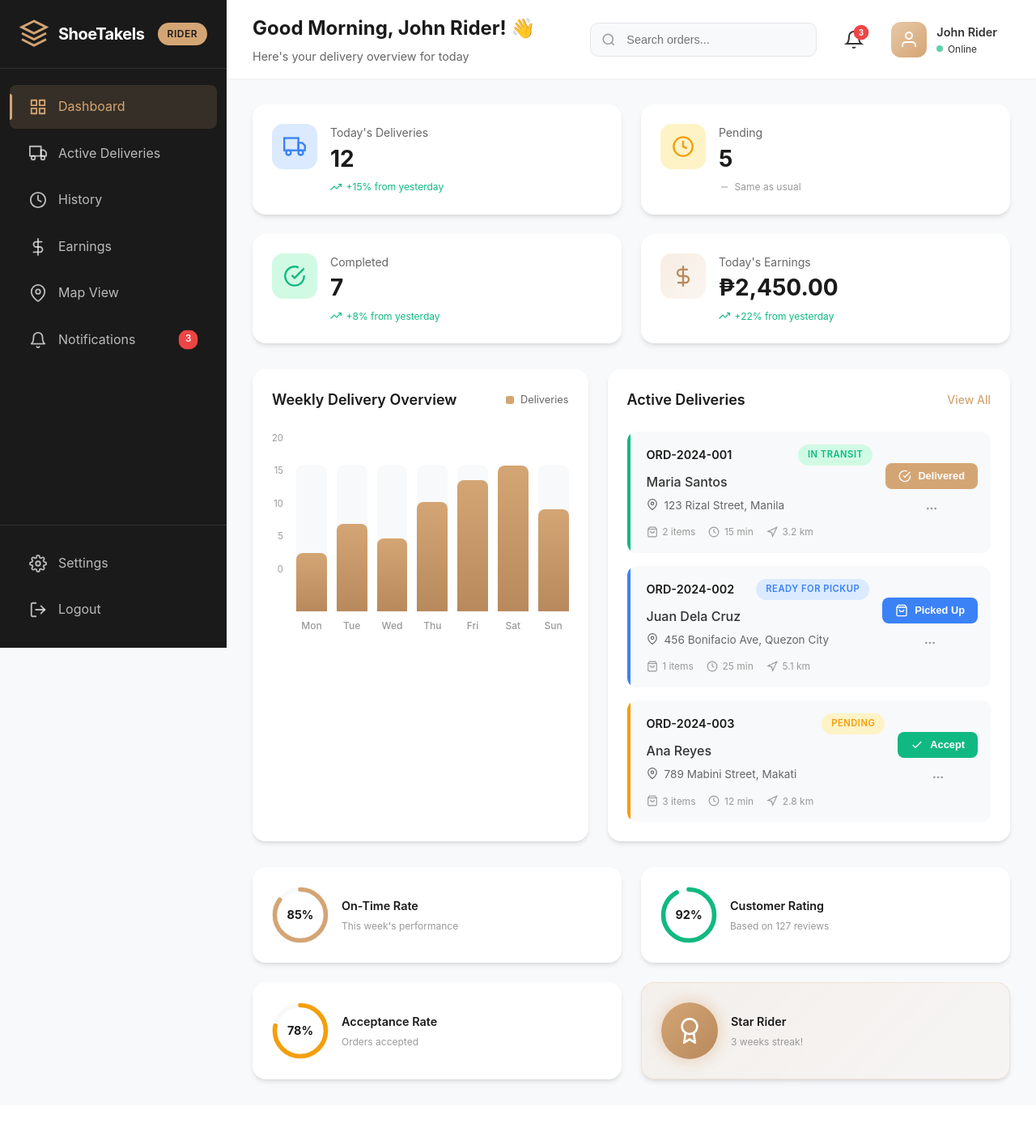
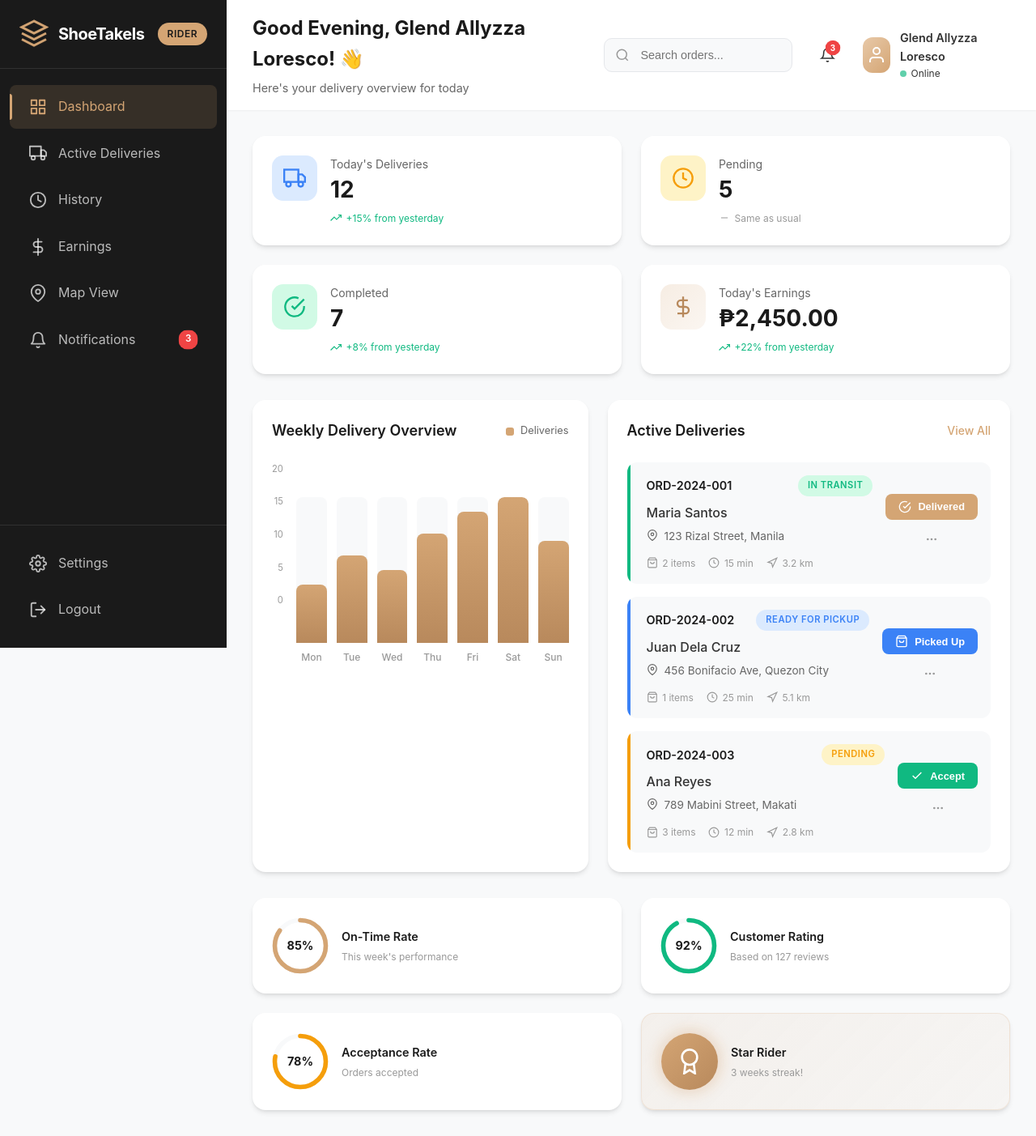
Before and after one commit to vincentagbuya03/Shoes_Store, a PHP site: page /delivery-rider.php in a window 1280 px wide. Shown: the whole page at 81% size. Before the commit the page ends 1338 px from the top, so only its background shows below. Run offline with PHP 8.4, Linux system fonts and the light colour scheme; a user stored in the database is signed in.

Commit message:
Address code review feedback: add authentication placeholder, dynamic greeting, and error handling
Co-authored-by: vincentagbuya03 <191321636+vincentagbuya03@users.noreply.github.com>

```diff
--- a/delivery-rider.php
+++ b/delivery-rider.php
@@ -1,8 +1,27 @@
 <?php
 session_start();
 
+// Authentication check - redirect to login if not authenticated as rider
+// Note: In production, add proper rider authentication check
+// if (!isset($_SESSION['rider_id'])) {
+//     header('Location: login.php');
+//     exit();
+// }
+
+// Dynamic greeting based on time of day
+$hour = (int)date('H');
+if ($hour >= 5 && $hour < 12) {
+    $greeting = "Good Morning";
+} elseif ($hour >= 12 && $hour < 17) {
+    $greeting = "Good Afternoon";
+} elseif ($hour >= 17 && $hour < 21) {
+    $greeting = "Good Evening";
+} else {
+    $greeting = "Hello";
+}
+
 // Demo data for the delivery rider dashboard
-$rider_name = "John Rider";
+$rider_name = $_SESSION['rider_name'] ?? "John Rider";
 $today_deliveries = 12;
 $pending_deliveries = 5;
 $completed_deliveries = 7;
@@ -160,7 +179,7 @@ $max_deliveries = max(array_column($weekly_stats, 'deliveries'));
                         </svg>
                     </button>
                     <div class="greeting">
-                        <h1>Good Morning, <?php echo htmlspecialchars($rider_name); ?>! 👋</h1>
+                        <h1><?php echo htmlspecialchars($greeting); ?>, <?php echo htmlspecialchars($rider_name); ?>! 👋</h1>
                         <p>Here's your delivery overview for today</p>
                     </div>
                 </div>
@@ -509,7 +528,8 @@ $max_deliveries = max(array_column($weekly_stats, 'deliveries'));
             const bars = document.querySelectorAll('.bar-fill');
             bars.forEach((bar, index) => {
                 setTimeout(() => {
-                    bar.style.height = bar.parentElement.style.getPropertyValue('--bar-height');
+                    const barHeight = bar.parentElement.style.getPropertyValue('--bar-height') || '0%';
+                    bar.style.height = barHeight;
                 }, index * 100);
             });
 
```
